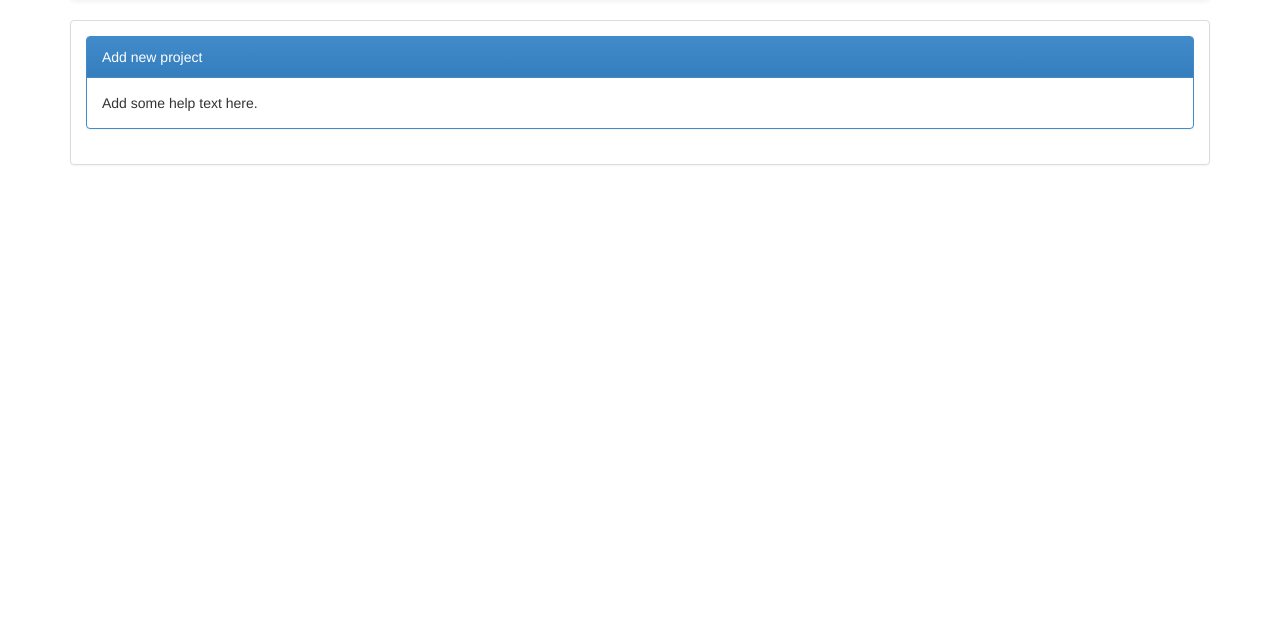
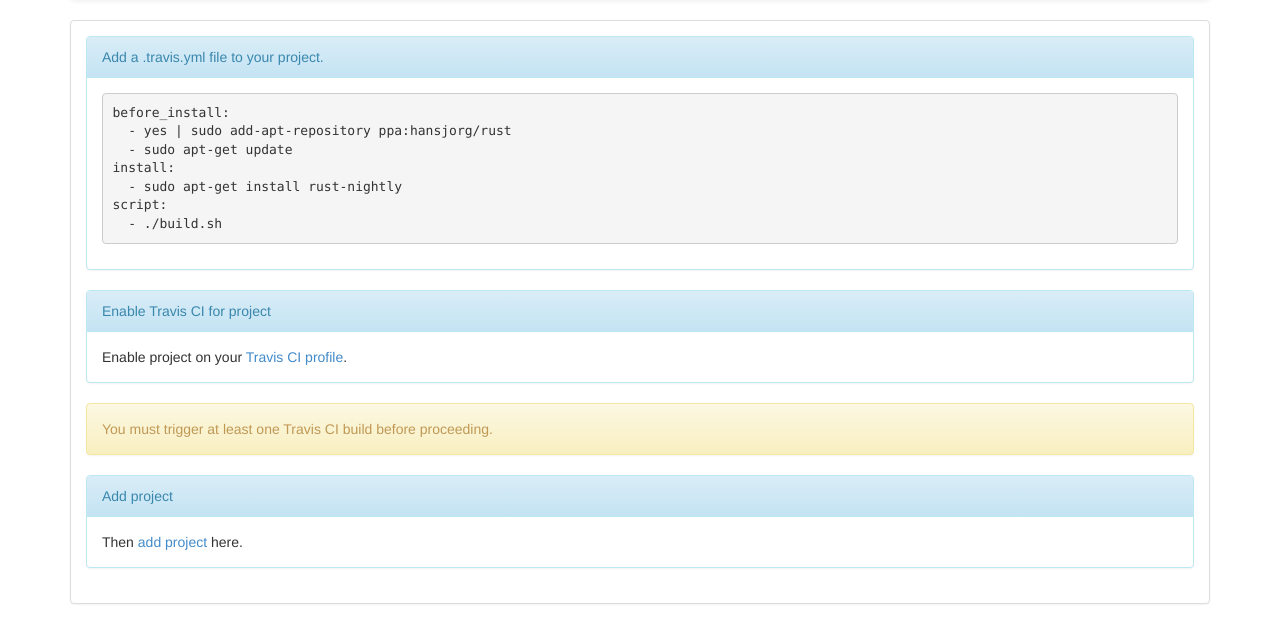
Before and after one commit to hansjorg/rust-ci, a Django app: template tpt/ppatrigger/templates/ppatrigger/help.html in a window 1280 px wide. Shown: the part 52-695 px from the top of the page. Run offline with Django 3.2, Linux system fonts and the light colour scheme; the template is opened without the code that fills it: most values are stand-ins (such as "Sample title", 1, 10 or a date in 2020); some libraries are stand-ins or nearby versions.

Commit message:
Change text

```diff
--- a/tpt/ppatrigger/templates/ppatrigger/add_project.html
+++ b/tpt/ppatrigger/templates/ppatrigger/add_project.html
@@ -7,11 +7,11 @@
   <div class="panel panel-default">
     <div class="panel-body">
 
-    <div class="panel panel-primary">
+    <div class="panel panel-info">
       <div class="panel-heading">Add new project</div>
       <div class="panel-body">
         Add an existing Travis CI project to trigger builds whenever the PPA package
-        is updated. You will have to authenticate with GitHub. <a href="{% url 'help' %}">More information.</a>
+        is updated. You will be redirected to GitHub for authentication. <a href="{% url 'help' %}">More information.</a>
       </div>
     </div>
 
--- a/tpt/ppatrigger/templates/ppatrigger/help.html
+++ b/tpt/ppatrigger/templates/ppatrigger/help.html
@@ -1,19 +1,45 @@
 {% extends "ppatrigger/base.html" %}
 
-{% block title %}{{ title }}{% endblock %}
+{% block title %}Help - {{ title }}{% endblock %}
 
 {% block content %}
-  <!-- Main component for a primary marketing message or call to action -->
   <div class="panel panel-default">
     <div class="panel-body">
 
-      <div class="panel panel-primary">
-        <div class="panel-heading">Add new project</div>
+      <div class="panel panel-info">
+        <div class="panel-heading">
+          Add a .travis.yml file to your project.
+        </div>
         <div class="panel-body">
-          Add some help text here.
+<pre>
+before_install:
+  - yes | sudo add-apt-repository ppa:hansjorg/rust
+  - sudo apt-get update
+install:
+  - sudo apt-get install rust-nightly
+script:
+  - ./build.sh
+</pre>
         </div>
       </div>
 
+      <div class="panel panel-info">
+        <div class="panel-heading">Enable Travis CI for project</div>
+        <div class="panel-body">
+          Enable project on your <a href="https://travis-ci.org/profile">Travis CI profile</a>.
+        </div>
+      </div>
+
+      <div class="alert alert-warning">
+        You must trigger at least one Travis CI build before proceeding.
+      </div>
+
+      <div class="panel panel-info">
+        <div class="panel-heading">Add project</div>
+        <div class="panel-body">
+          Then <a href="{% url 'add_project' %}">add project</a> here.
+        </div>
+      </div>
     </div>
   </div>
 {% endblock %}
--- a/tpt/ppatrigger/templates/ppatrigger/index.html
+++ b/tpt/ppatrigger/templates/ppatrigger/index.html
@@ -30,7 +30,7 @@
             <td>{{ project.last_build.package_version }}</td>
             <td>
               {% if not project.last_triggered %}
-                Awaiting first build
+                Never built
               {% elif project.build_requested or project.build_started %}
                 <span class="spinner"></spinner>
               {% elif project.last_build.status == 0 %}
```
